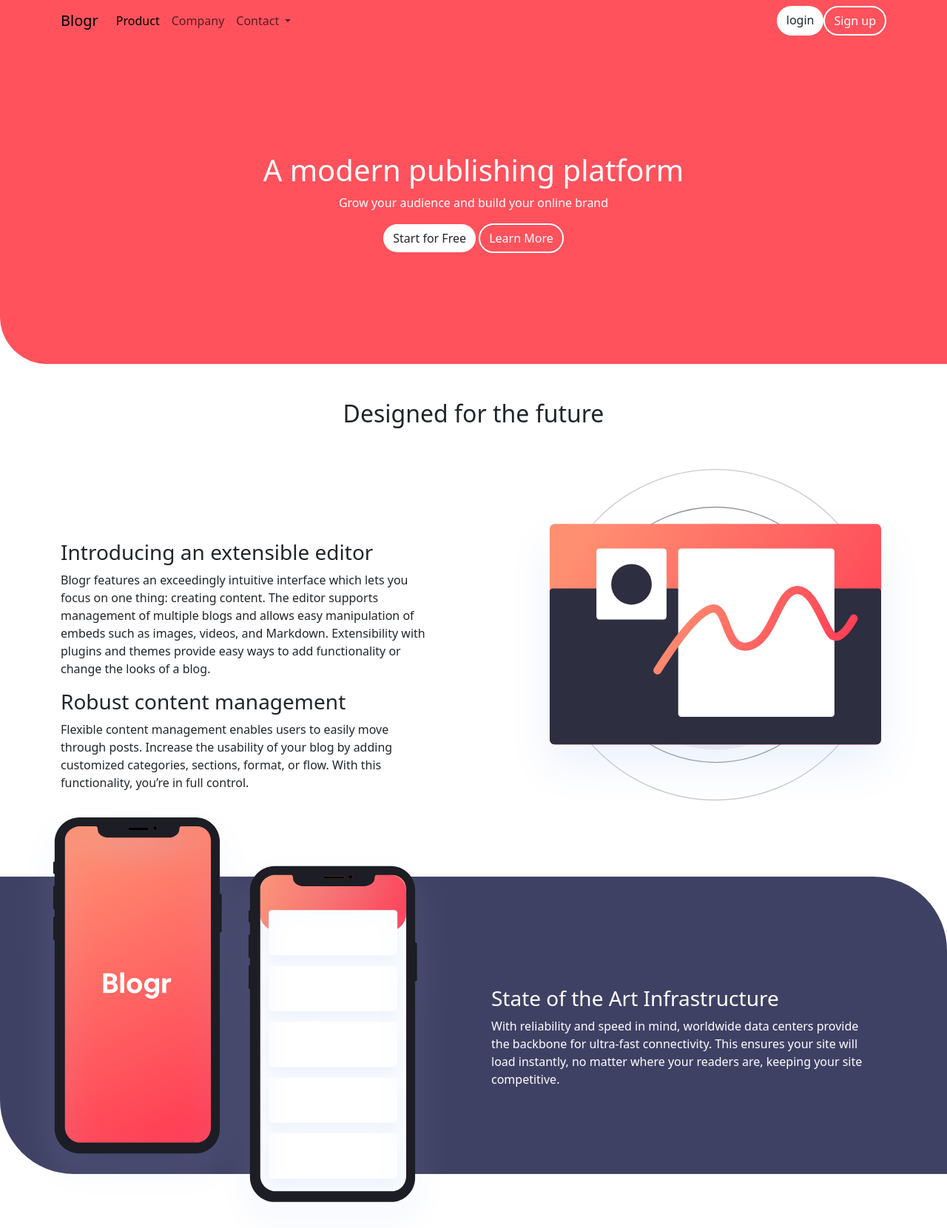
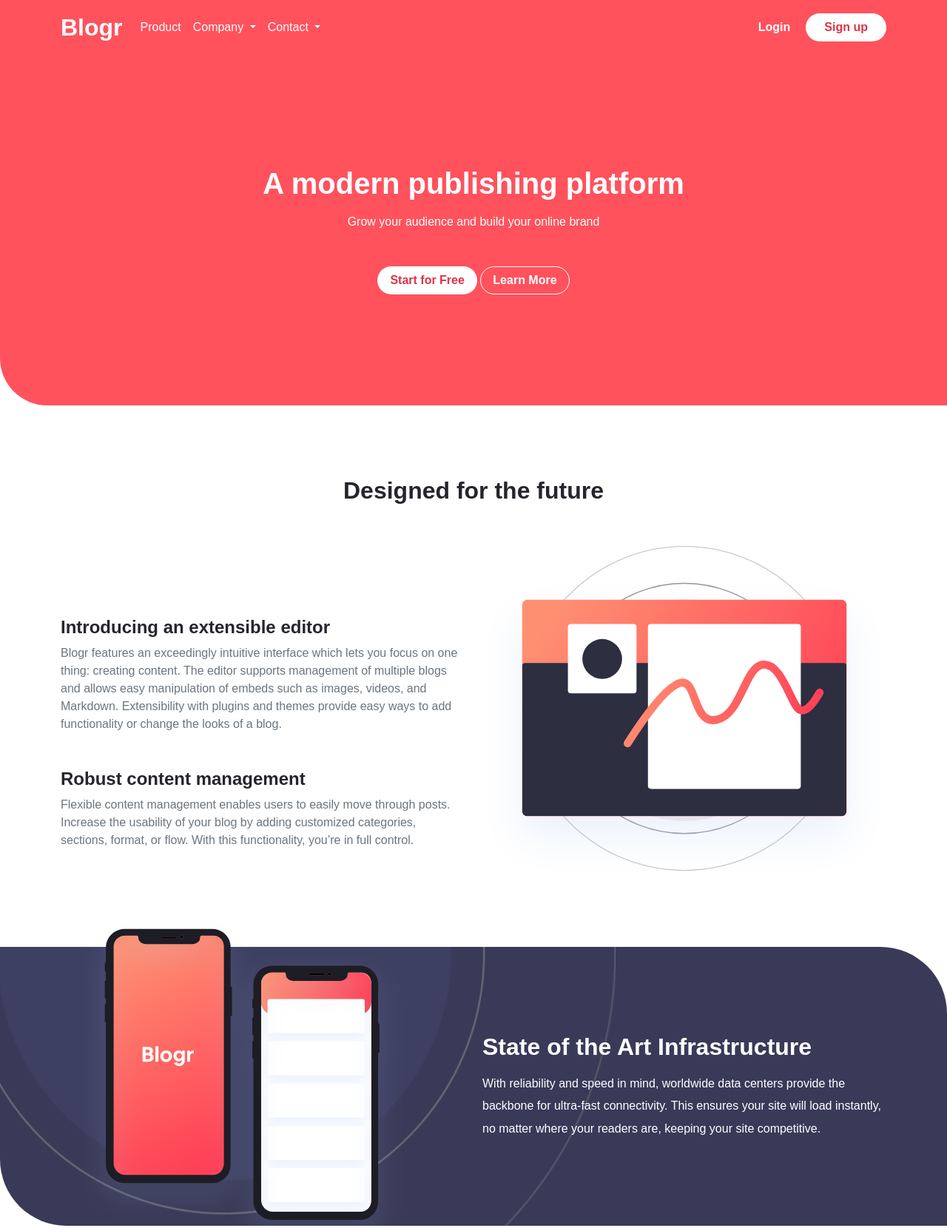
Before and after one commit to ArielChama/Blogr, a plain HTML site: page index.html in a window 1280 px wide. Shown: the top 1660 px of the page at 74% size. Drawn offline with nearby package versions, Linux system fonts and the light colour scheme.

Commit message:
Melhorando o responsive design

```diff
--- a/index.html
+++ b/index.html
@@ -9,7 +9,8 @@
   <link rel="icon" type="image/png" sizes="32x32" href="./images/favicon-32x32.png">
 
   <title>Frontend Mentor | [Blogr]</title>
-  <link href="https://cdn.jsdelivr.net/npm/bootstrap@5.3.3/dist/css/bootstrap.min.css" rel="stylesheet" integrity="sha384-QWTKZyjpPEjISv5WaRU9OFeRpok6YctnYmDr5pNlyT2bRjXh0JMhjY6hW+ALEwIH" crossorigin="anonymous">
+  <link href="https://cdn.jsdelivr.net/npm/bootstrap@5.3.3/dist/css/bootstrap.min.css" rel="stylesheet"
+    integrity="sha384-QWTKZyjpPEjISv5WaRU9OFeRpok6YctnYmDr5pNlyT2bRjXh0JMhjY6hW+ALEwIH" crossorigin="anonymous">
   <link rel="stylesheet" href="styles/main.css">
 
   <!-- Feel free to remove these styles or customise in your own stylesheet 👍 -->
@@ -29,7 +30,7 @@
   <div class="banner">
     <nav class="navbar navbar-expand-lg" style="background-color: hsl(356, 100%, 66%);">
       <div class="container">
-        <a class="navbar-brand" href="#">Blogr</a>
+        <a class="navbar-brand text-white fw-bold fs-2" href="#">Blogr</a>
         <button class="navbar-toggler" type="button" data-bs-toggle="collapse" data-bs-target="#navbarSupportedContent"
           aria-controls="navbarSupportedContent" aria-expanded="false" aria-label="Toggle navigation">
           <span class="navbar-toggler-icon"></span>
@@ -37,76 +38,83 @@
         <div class="collapse navbar-collapse" id="navbarSupportedContent">
           <ul class="navbar-nav me-auto mb-2 mb-lg-0">
             <li class="nav-item">
-              <a class="nav-link active" aria-current="page" href="#">Product</a>
-            </li>
-            <li class="nav-item">
-              <a class="nav-link" href="#">Company</a>
+              <a class="nav-link active text-white" aria-current="page" href="#">Product</a>
             </li>
             <li class="nav-item dropdown">
-              <a class="nav-link dropdown-toggle" href="#" role="button" data-bs-toggle="dropdown"
+              <a class="nav-link dropdown-toggle text-white" href="#" role="button" data-bs-toggle="dropdown"
+                aria-expanded="false">
+                Company
+              </a>
+              <ul class="dropdown-menu">
+                <li><a class="dropdown-item" href="#">Contact</a></li>
+                <li><a class="dropdown-item" href="#">Newsletter</a></li>
+                <li><a class="dropdown-item" href="#">LinkedIn</a></li>
+              </ul>
+            </li>
+            <li class="nav-item dropdown">
+              <a class="nav-link dropdown-toggle text-white" href="#" role="button" data-bs-toggle="dropdown"
                 aria-expanded="false">
                 Contact
               </a>
               <ul class="dropdown-menu">
-                <li><a class="dropdown-item" href="#">Action</a></li>
-                <li><a class="dropdown-item" href="#">Another action</a></li>
-                <li>
-                  <hr class="dropdown-divider">
-                </li>
-                <li><a class="dropdown-item" href="#">Something else here</a></li>
+                <li><a class="dropdown-item" href="#">Contact</a></li>
+                <li><a class="dropdown-item" href="#">Newsletter</a></li>
+                <li><a class="dropdown-item" href="#">LinkedIn</a></li>
               </ul>
             </li>
           </ul>
           <div class="d-flex">
-            <a href="" class="btn bg-white rounded-pill">login</a>
-            <a href="" class="btn border-2 border-white text-white rounded-pill">Sign up</a>
+            <a href="" class="btn text-white rounded-pill mx-2 fw-bold">Login</a>
+            <a href="" class="btn bg-white rounded-pill text-danger px-4 fw-bold">Sign up</a>
           </div>
         </div>
       </div>
     </nav>
 
     <div class="container text-center" style="padding: 150px 0px;">
-      <h1>A modern publishing platform</h1>
-      <p>
+      <h1 class="fw-bold">A modern publishing platform</h1>
+      <p class="mt-3">
         Grow your audience and build your online brand
       </p>
 
-      <a href="" class="btn bg-white rounded-pill">Start for Free</a>
-      <a href="" class="btn border-2 border-white text-white rounded-pill">Learn More</a>
+      <div class="mt-5">
+        <a href="" class="btn bg-white rounded-pill text-danger px-3 fw-bold">Start for Free</a>
+        <a href="" class="btn border border-white text-white rounded-pill px-3 fw-bold">Learn More</a>
+      </div>
     </div>
   </div>
 
   <div class="container py-5">
-    <div class="">
-      <h2 class="text-center">
+    <div class="pt-5">
+      <h2 class="text-center fw-bold">
         Designed for the future
       </h2>
 
-      <div class="d-flex justify-content-between py-5">
+      <div class="row collums justify-content-between py-5">
         <div class="col-md-6 pt-5 mt-5">
-          <div class="textSecond">
-            <h3>Introducing an extensible editor</h3>
+          <div class="text">
+            <h3 class="mb-2 fw-bold fs-4">Introducing an extensible editor</h3>
 
-            <p>
+            <p class="mb-5 text-secondary">
               Blogr features an exceedingly intuitive interface which lets you focus on one thing: creating content.
               The editor supports management of multiple blogs and allows easy manipulation of embeds such as images,
               videos, and Markdown. Extensibility with plugins and themes provide easy ways to add functionality or
               change the looks of a blog.
             </p>
 
-            <h3>Robust content management</h3>
+            <h3 class="mb-2 fw-bold fs-4">Robust content management</h3>
 
-            <p>
+            <p class="text-secondary">
               Flexible content management enables users to easily move through posts. Increase the usability of your
               blog
               by adding customized categories, sections, format, or flow. With this functionality, you’re in full
               control.
             </p>
           </div>
+        </div>
 
-        </div>
         <div class="col-md-6">
-          <img src="images/illustration-editor-mobile.svg" alt="" class="image_second ms-5">
+          <img src="images/illustration-editor-mobile.svg" alt="" class="image_second ">
         </div>
       </div>
     </div>
@@ -114,16 +122,16 @@
 
   <div class="banner-second">
     <div class="container">
-      <div class="d-flex">
-        <div class="col-md-6">
+      <div class="row">
+        <div class="col-md-6 col-sm-12">
           <img src="images/illustration-phones.svg" alt="" class="imageSob mr-5">
         </div>
 
-        <div class="col-md-6 ms-4 mt-5">
-          <div class="textSecond" style="color: white;">
-            <h3>State of the Art Infrastructure</h3>
+        <div class="col-sm-12 col-md-6 mt-3">
+          <div class="textSecond text" style="color: white;">
+            <h3 class="fw-semibold mb-3 fs-2">State of the Art Infrastructure</h3>
 
-            <p>
+            <p class="" style="line-height: 1.9rem;">
               With reliability and speed in mind, worldwide data centers provide the backbone for ultra-fast
               connectivity.
               This ensures your site will load instantly, no matter where your readers are, keeping your site
@@ -137,45 +145,40 @@
 
   <div class="container py-5">
     <div>
-      <div class="d-flex py-5">
+      <div class="row py-5">
         <div class="col-md-6">
           <img src="images/illustration-laptop-desktop.svg" alt="" class="image_second mr-5">
         </div>
 
-        <div class="col-md-6 pt-5 ms-4 mt-5">
-          <div class="textSecond">
-            <h3>Free, open, simple</h3>
-
-            <p>
+        <div class="col-md-6 pt-5 mt-5">
+          <div class="text">
+            <h3 class="mb-2 fw-bold fs-4">Free, open, simple</h3>
+            <p style="line-height: 1.9rem; margin-bottom: 2rem;">
               Blogr is a free and open source application backed by a large community of helpful developers. It supports
               features such as code syntax highlighting, RSS feeds, social media integration, third-party commenting
-              tools,
-              and works seamlessly with Google Analytics. The architecture is clean and is relatively easy to learn.
+              tools, and works seamlessly with Google Analytics. The architecture is clean and is relatively easy to learn.
             </p>
 
-            <h3>Powerful tooling</h3>
-
-            <p>
+            <h3 class="mb-2 fw-bold fs-4">Powerful tooling</h3>
+            <p style="line-height: 1.9rem;"">
               Batteries included. We built a simple and straightforward CLI tool that makes customization and deployment
-              a breeze,
-              but
-              capable of producing even the most complicated sites.
+              a breeze, but capable of producing even the most complicated sites.
             </p>
           </div>
-
         </div>
       </div>
     </div>
   </div>
 
   <footer class="footer">
-    <div class="container d-flex justify-content-between">
-      <div>
+    <div class="container">
+      <div class="row text text-sm-center text-md-start">
+        <div class="col-sm-12 col-md">
           <h2>
             Blogr
           </h2>
         </div>
-      <div>
+        <div class="col-sm-12 col-md">
           <h3>Product</h3>
           <li><a href="">Overview</a></li>
           <li><a href="">Pricing</a></li>
@@ -183,18 +186,19 @@
           <li><a href="">Features</a></li>
           <li><a href="">Integrations</a></li>
         </div>
-      <div>
+        <div class="col-sm-12 col-md">
           <h3>Company</h3>
           <li><a href="">About</a></li>
           <li><a href="">Team</a></li>
           <li><a href="">Blog</a></li>
           <li><a href="">Careers</a></li>
         </div>
-      <div>
+        <div class="col-sm-12 col-md">
           <h3>Connect</h3>
           <li><a href="">Contact</a></li>
           <li><a href="">Newsletter</a></li>
           <li><a href="">LinkedIn</a></li>
+        </div>
       </div>
     </div>
   </footer>
@@ -205,7 +209,9 @@
 
   <script src="https://code.jquery.com/jquery-3.2.1.slim.min.js"></script>
   <script src="https://cdnjs.cloudflare.com/ajax/libs/popper.js/1.14.3/umd/popper.min.js"></script>
-  <script src="https://cdn.jsdelivr.net/npm/bootstrap@5.3.3/dist/js/bootstrap.bundle.min.js" integrity="sha384-YvpcrYf0tY3lHB60NNkmXc5s9fDVZLESaAA55NDzOxhy9GkcIdslK1eN7N6jIeHz" crossorigin="anonymous"></script>
+  <script src="https://cdn.jsdelivr.net/npm/bootstrap@5.3.3/dist/js/bootstrap.bundle.min.js"
+    integrity="sha384-YvpcrYf0tY3lHB60NNkmXc5s9fDVZLESaAA55NDzOxhy9GkcIdslK1eN7N6jIeHz"
+    crossorigin="anonymous"></script>
 </body>
 
 </html>
--- a/styles/main.css
+++ b/styles/main.css
@@ -3,29 +3,44 @@
   margin: 0;
   box-sizing: border-box;
 }
+
+body {
+  font-family: "Overpass", sans-serif;
+  overflow-x: hidden;
+  color: hsl(240, 10%, 16%);
+}
+
+p {
+  font-size: 16px;
+}
+
 .banner {
   background-color: hsl(356, 100%, 66%);
   color: white;
   border-radius: 0rem 0rem 0rem 4rem;
+  width: 100%;
 }
 
 .image_second {
   width: 100%;
 }
 
-.ml {
-  margin-left: 4rem;
+.banner-second {
+  position: relative;
+  /*
+  background-color: hsl(237, 17%, 21%);
+  overflow-y: hidden;*/
+  border-radius: 0px 90px 0px 90px;
+  padding: 100px 0px;
+  background-image: url('/images/banner.png');
+  background-size: cover;
 }
 
-.textSecond {
+.image-circle {
   width: 90%;
-}
-
-.banner-second {
-  position: relative;
-  background-color: hsl(237, 23%, 32%);
-  border-radius: 0px 100px 0px 100px;
-  padding: 100px 0px;
+  position: absolute;
+  transform: translateY(-65%) translateX(-50%);
+  z-index: 1;
 }
 
 .imageSob {
@@ -33,8 +48,9 @@
   left: -50px;
   top: 50%;
   transform: translateY(-50%);
-  width: 45%;
-  margin-left: 5rem;
+  width: 34%;
+  margin-left: 10rem;
+  z-index: 2;
 }
 
 .footer {
@@ -50,6 +66,7 @@
 .footer h3 {
   font-size: 15px;
   margin-bottom: 2rem;
+  font-weight: 900;
 }
 
 .footer li {
@@ -61,3 +78,26 @@
   color: white;
   text-decoration: none;
 }
+
+
+@media only screen and (max-width: 600px) {
+  .imageSob {
+    width: 100%;
+    left: 0px;
+    top: 0%;
+    margin-left: 0rem;
+  }
+
+  .textSecond {
+    margin-top: 10rem;
+  }
+
+  .text {
+    text-align: center;
+  }
+
+  .collums {
+    flex-direction: column-reverse;
+    margin-bottom: 10rem;
+  }
+}
```
Also changed, not shown: images/banner.png (added). Lines whose indentation alone changed are shown as unchanged.
